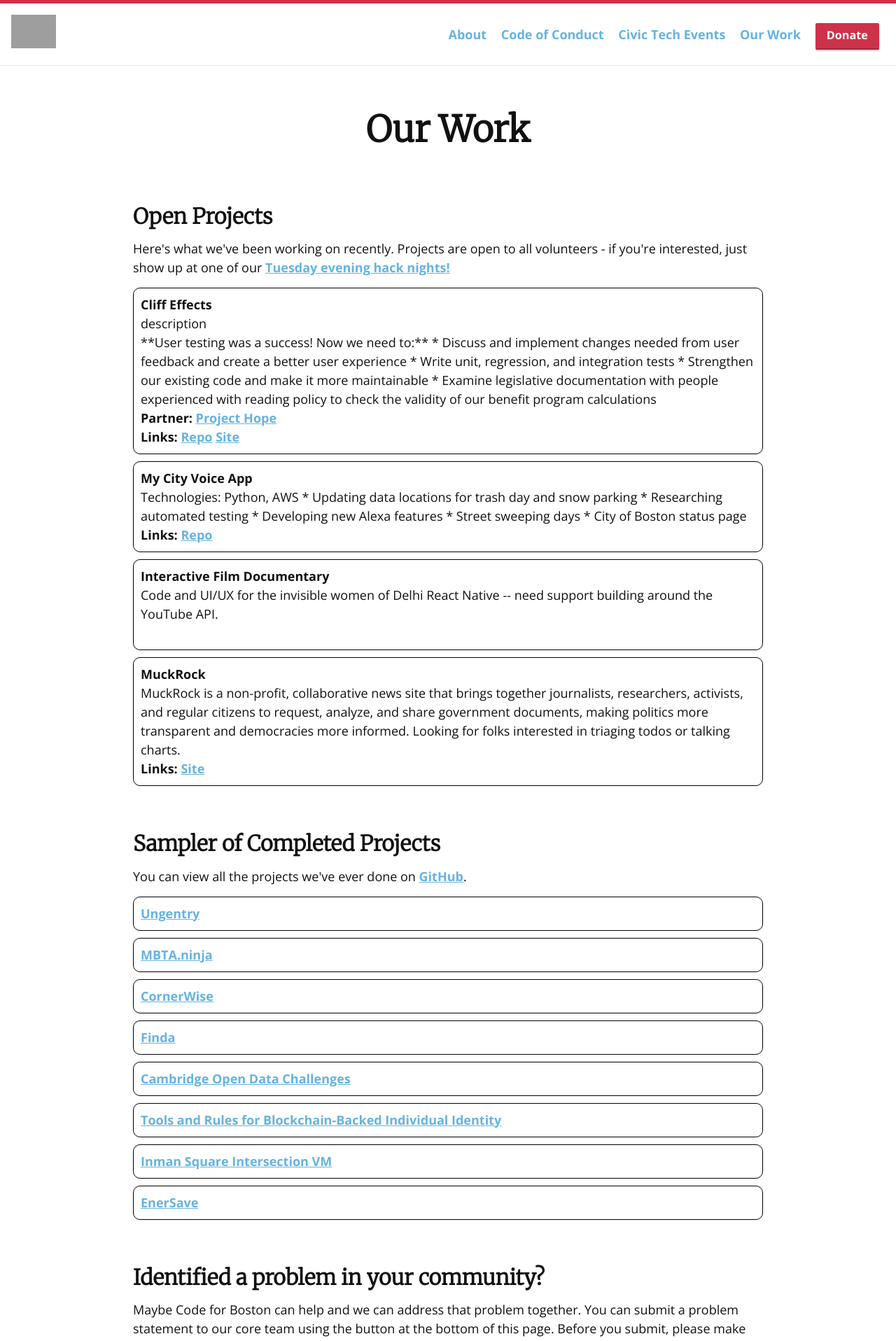
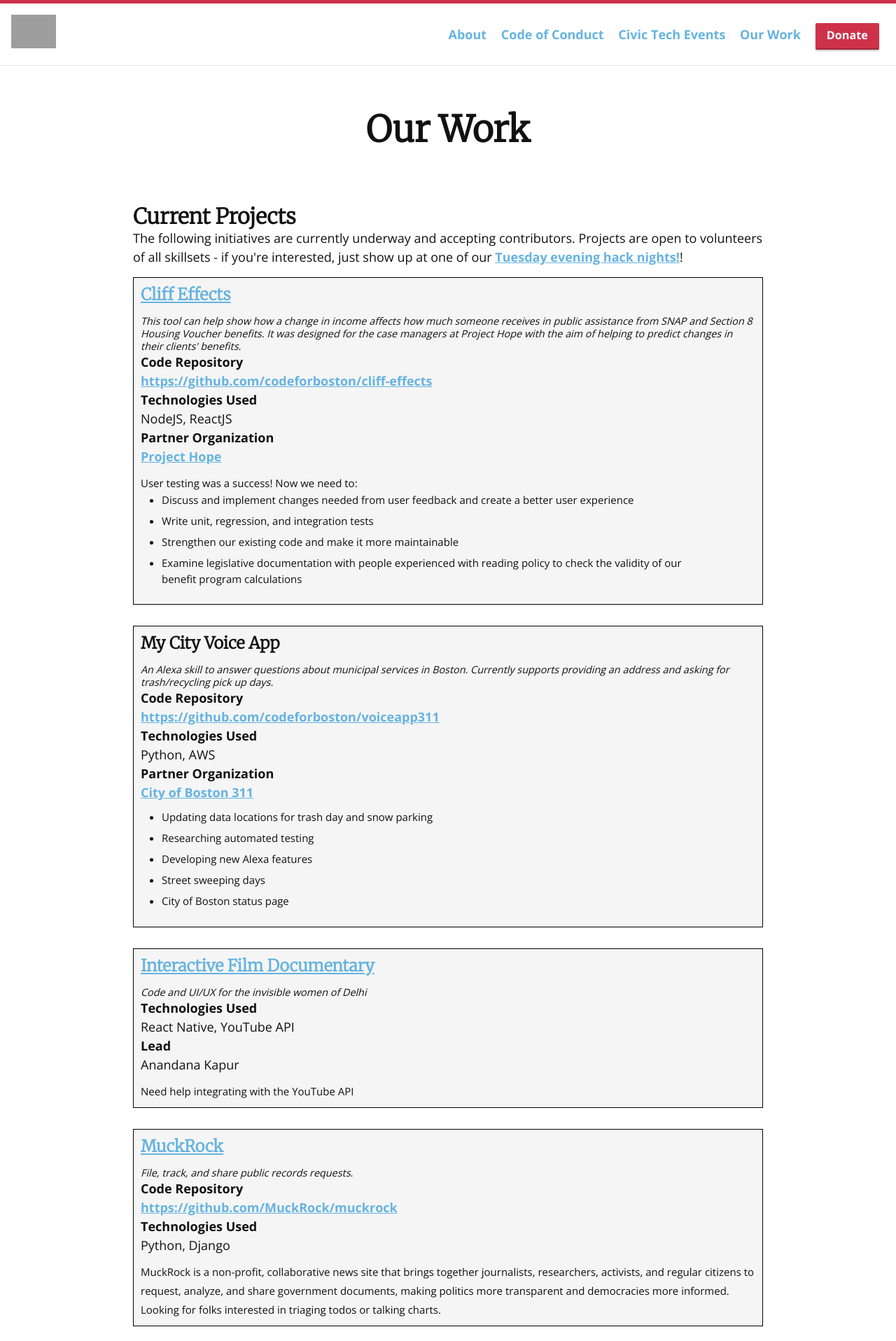
Before and after one commit to codeforboston/codeforboston.org, a Jekyll site: the page built from projects.html, in a window 1280 px wide. Shown: the top 1916 px of the page at 70% size. Built offline with Jekyll 4.4.1, drawn with Linux system fonts in a browser that asks for light colours; nearby versions of some CDN libraries; grey boxes are pictures that could not be loaded.

Commit message:
Issue #55 for PR #59: Give some design love to the current projects dashboard

```diff
--- a/_data/projects/active.yml
+++ b/_data/projects/active.yml
@@ -1,57 +1,74 @@
 -
   name: Cliff Effects
-  description: description
+  elevatorPitch: >
+    This tool can help show how a change in income affects
+    how much someone receives in public assistance
+    from SNAP and Section 8 Housing Voucher benefits.
+    It was designed for the case managers at Project
+    Hope with the aim of helping to predict changes
+    in their clients' benefits.
+  url: https://codeforboston.github.io/cliff-effects/
+  repository: https://github.com/codeforboston/cliff-effects
+  partner: Project Hope
+  partnerUrl: http://www.prohope.org/
+#  lead: A wonderful person
+#  leadUrl: http://wonderfulperson.com
+  technologies: NodeJS, ReactJS
   news: >
-   **User testing was a success! Now we need to:**
-    * Discuss and implement changes needed from user feedback and create a better user experience
-    * Write unit, regression, and integration tests
-    * Strengthen our existing code and make it more maintainable
-    * Examine legislative documentation with people experienced with reading policy to check the validity of our benefit program calculations
-  partner: Project Hope
-  partner_url: http://www.prohope.org
-  repo_url: https://github.com/codeforboston/cliff-effects
-  site_url: https://codeforboston.github.io/cliff-effects/#/
-  seeking:
+    User testing was a success! Now we need to:
+    <ul>
+      <li>Discuss and implement changes needed from user feedback and create a better user experience</li>
+      <li>Write unit, regression, and integration tests</li>
+      <li>Strengthen our existing code and make it more maintainable</li>
+      <li>Examine legislative documentation with people experienced with reading policy to check the validity of our benefit program calculations</li>
 -
   name: My City Voice App
-  description:
+  elevatorPitch: >
+    An Alexa skill to answer questions about municipal
+    services in Boston. Currently supports providing an
+    address and asking for trash/recycling pick up days.
+  repository: https://github.com/codeforboston/voiceapp311
+  partner: City of Boston 311
+  partnerUrl: https://www.cityofboston.gov/311/
+  #lead: Another wonderful person
+  #leadUrl: http://wonderfulperson.com
+  technologies: Python, AWS
   news: >
-    Technologies: Python, AWS
-
-    * Updating data locations for trash day and snow parking
-    * Researching automated testing
-    * Developing new Alexa features
-      * Street sweeping days
-      * City of Boston status page
-  partner:
-  partner_url:
-  repo_url: https://github.com/codeforboston/voiceapp311
-  site_url:
-  seeking:
+    <ul>
+      <li>Updating data locations for trash day and snow parking</li>
+      <li>Researching automated testing</li>
+      <li>Developing new Alexa features</li>
+      <li>Street sweeping days</li>
+      <li>City of Boston status page</li>
+    </ul>
 -
   name: Interactive Film Documentary
-  url:
-  description:
+  elevatorPitch: >
+    Code and UI/UX for the invisible women of Delhi
+  url: https://www.youtube.com/watch?v=SWXhe6ycKrY
+  repository:
+  partner:
+  partnerUrl:
+  lead: Anandana Kapur
+  leadUrl:
+  technologies: React Native, YouTube API
   news: >
-    Code and UI/UX for the invisible women of Delhi
-    React Native -- need support building around the YouTube API.
-  media: <iframe height="520px" width="1600" src="https://www.youtube.com/embed/SWXhe6ycKrY" frameborder="10" data-autoplay allowfullscreen></iframe>
-  partner:
-  partner_url:
-  repo_url:
-  site_url:
-  seeking:
+    Need help integrating with the YouTube API
+  # What to do with this media?
+  # <iframe height="520px" width="1600" src="https://www.youtube.com/embed/SWXhe6ycKrY" frameborder="10" data-autoplay allowfullscreen></iframe>
 -
   name: MuckRock
-  description:
+  elevatorPitch: >
+    File, track, and share public records requests.
+  url: https://www.muckrock.com/
+  repository: https://github.com/MuckRock/muckrock
+  partner:
+  partnerUrl:
+ # lead:
+ # leadUrl:
+  technologies: Python, Django
   news: >
     MuckRock is a non-profit, collaborative news site that brings together journalists,
     researchers, activists, and regular citizens to request, analyze, and share government
     documents, making politics more transparent and democracies more informed.
-
     Looking for folks interested in triaging todos or talking charts.
-  partner:
-  partner_url: Muckrock
-  repo_url:
-  site_url: https://www.muckrock.com/
-  seeking:
--- a/css/main.scss
+++ b/css/main.scss
@@ -166,6 +166,35 @@
     overflow: hidden;
 }
 
+// Custom Classes for codeforamerica.org
+.project {
+    padding: 10px;
+    border-color:black;
+    border-width: 1px;
+    border-style: solid;
+    background-color: #f5f5f5;
+}
+    .em {
+    font-style: italic;
+}
+    .small {
+    font-size: 80%;
+}
+    .elevatorPitch {
+    line-height: 1.25;
+    @extend .small;
+    @extend .em;
+}
+    .spacer-0 {
+    margin-bottom: 0px;
+}
+    .spacer-10 {
+    margin-bottom: 10px;
+}
+    .spacer-30 {
+    margin-bottom: 30px;
+}
+
 @media screen and (min-width: $on-palm) {
     .cfbgrid .cfbcol-4 {
         grid-column: span 5;
--- a/projects.html
+++ b/projects.html
@@ -7,46 +7,92 @@
 
 <h1 class="t-section-headline">Our Work</h1>
 
-<div class="centered">
-  <section>
-    <h2>Open Projects</h2>
-      <p>Here's what we've been working on recently. Projects are open to all volunteers - if you're interested, just show up at one of our <a href="{{site.meetup_url}}">Tuesday evening hack nights!</a></p>
+  <div class="centered">
+    <section>
+      <h2 class="spacer-0">Current Projects</h2>
+      <div>
+              <p>The following initiatives are currently underway and
+                  accepting contributors. Projects
+              are open to volunteers of all skillsets - if you're interested, just show up
+              at one of our
+              <a href="{{site.meetup_url}}">Tuesday evening hack nights!</a>!</p>
+      </div>
+      <div class="container">
+          {% for proj in site.data.projects.active %}
+          <div class="row project">
+              <div class="col-3">
+                  <div class="row">
+                      <div class="col-12">
+                          {% if proj.url %}<a href="{{proj.url}}" target="project">{% endif %}
+                              <h3>{{proj.name}}</h3>
+                          {% if proj.url %}</a>{% endif %}
+                      </div>
+                  </div>
+                  <div class="row">
+                      <div class="col-12 elevatorPitch">
+                          {{proj.elevatorPitch}}
+                      </div>
+                  </div>
+              </div>
+              <div class="col-9">
+                  {% if proj.repository %}
+                  <div class="row">
+                      <div class="col-4">
+                          <strong>Code Repository</strong>
+                      </div>
+                      <div class="col-8">
+                          <a href="{{proj.repository}}" target="project">{{proj.repository}}</a>
+                      </div>
+                  </div>
+                  {% endif %}
+                  <div class="row">
+                      <div class="col-4">
+                          <strong>Technologies Used</strong>
+                      </div>
+                      <div class="col-8">
+                          {{proj.technologies}}
+                      </div>
+                  </div>
+                  {% if proj.partner %}
+                  <div class="row">
+                      <div class="col-4">
+                          <strong>Partner Organization</strong>
+                      </div>
+                      <div class="col-8">
+                          {% if proj.partnerUrl %}<a href="{{proj.partnerUrl}}" target="project">{% endif %}
+                              {{proj.partner}}
+                          {% if proj.partnerUrl %}</a>{% endif %}
+                      </div>
+                  </div>
+                  {% endif %}
+                  {% if proj.lead %}
+                  <div class="row">
+                      <div class="col-4">
+                          <strong>Lead</strong>
+                      </div>
+                      <div class="col-8">
+                          {% if proj.leadUrl %}<a href="{{proj.leadUrl}}" target="project">{% endif %}
+                              {{proj.lead}}
+                          {% if proj.leadUrl %}</a>{% endif %}
+                      </div>
+                  </div>
+                  {% endif %}
+                  <div class="row spacer-10">
+                      <div class="col-12"></div>
+                  </div>
+                  <div class="row">
+                      <div class="col-12">
+                          <small>{{proj.news}}</small>
+                      </div>
+                  </div>
+              </div>
+          </div>
+          <div class="row spacer-30">
+              <div class="col-12"></div>
+          </div>
 
-    <div class="cfbgrid">
-      {% for proj in site.data.projects.active %}
-        <div class='thumb cfbcol-4'>
-
-          <b>{{ proj.name }}</b><br>
-
-          {% if proj.description %}
-              {{ proj.description }} <br>
-          {% endif %}
-
-          {{ proj.news }} <br>
-
-          {% if proj.partner %}
-              <b>Partner: </b> <a href="{{proj.partner_url}}">{{ proj.partner }}</a> <br>
-          {% endif %}
-
-          {% if proj.repo_url or proj.site_url %}
-              <b>Links: </b>
-          {% endif %}
-
-          {% if proj.repo_url %}
-              <a href="{{proj.repo_url}}">Repo</a>
-          {% endif %}
-
-          {% if proj.site_url %}
-              <a href="{{proj.site_url}}">Site</a>
-          {% endif %} <br>
-
-          {% if proj.seeking %}
-              <b>Seeking: </b> {{ proj.seeking }}<br>
-          {% endif %}
-
-        </div>
-      {% endfor %}
-    </div>
+          {% endfor %}
+      </div>
   </section>
 
   <section>
```
